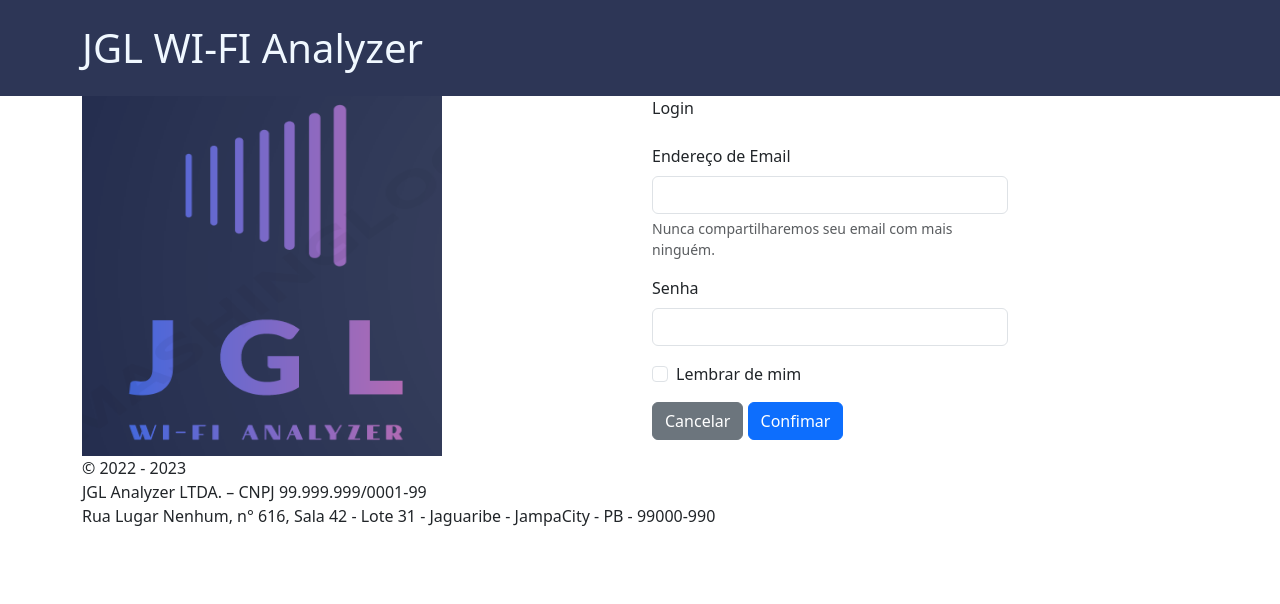
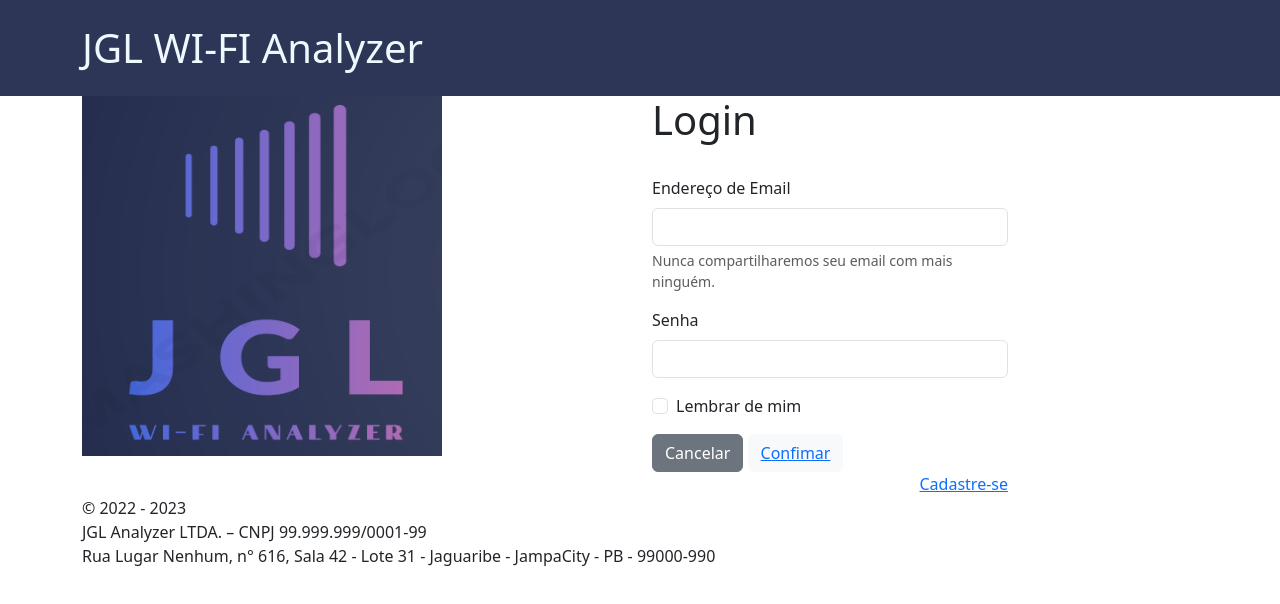
Before and after one commit to jacksonhenrich/ProjetoDW, a website built with Vite: page front/home.html in a window 1280 px wide. Built offline with nearby package versions, Linux system fonts and the light colour scheme.

Commit message:
Update home.html

```diff
--- a/front/home.html
+++ b/front/home.html
@@ -3,7 +3,7 @@
 <head>
     <meta charset="utf-8" />
     <meta name="viewport" content="width=device-width, initial-scale=1" />
-    <title>Registro de Clientes</title>
+    <title>Login</title>
     <link
       href="https://cdn.jsdelivr.net/npm/bootstrap@5.3.0-alpha1/dist/css/bootstrap.min.css"
       rel="stylesheet"
@@ -33,7 +33,7 @@
         <div class="col-4">
           <form>
             <div class="mb-3">
-              <label for="exampleInputEmail1" class="form-label">Login</label>
+              <label for="exampleInputEmail1" class="form-label"><h1>Login</h1></label>
             </div>
             <div class="mb-3">
               <label for="exampleInputEmail1" class="form-label">Endereço de Email</label>
@@ -49,7 +49,10 @@
               <label class="form-check-label" for="exampleCheck1">Lembrar de mim</label>
             </div>
             <button type="button" class="btn btn-secondary" data-bs-dismiss="modal">Cancelar</button>
-            <button type="button" class="btn btn-primary">Confimar</button>
+            <button type="button" class="btn btn-light"><a href="index.html">Confimar</a></button>
+            <div class="modal-footer">
+              <a href="signin.html">Cadastre-se</a>
+            </div>
           </form>
         </div>
       </div>
```
